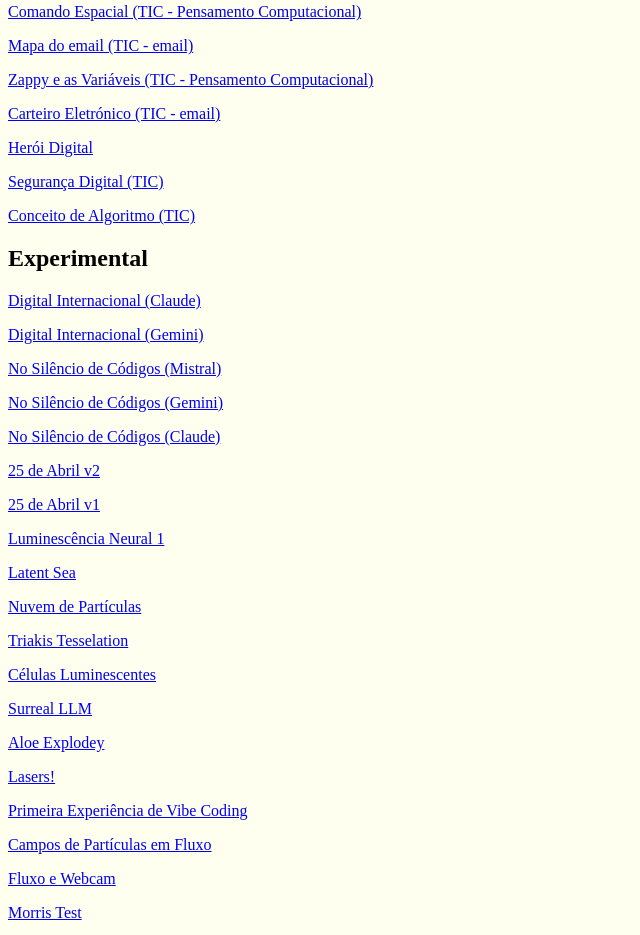
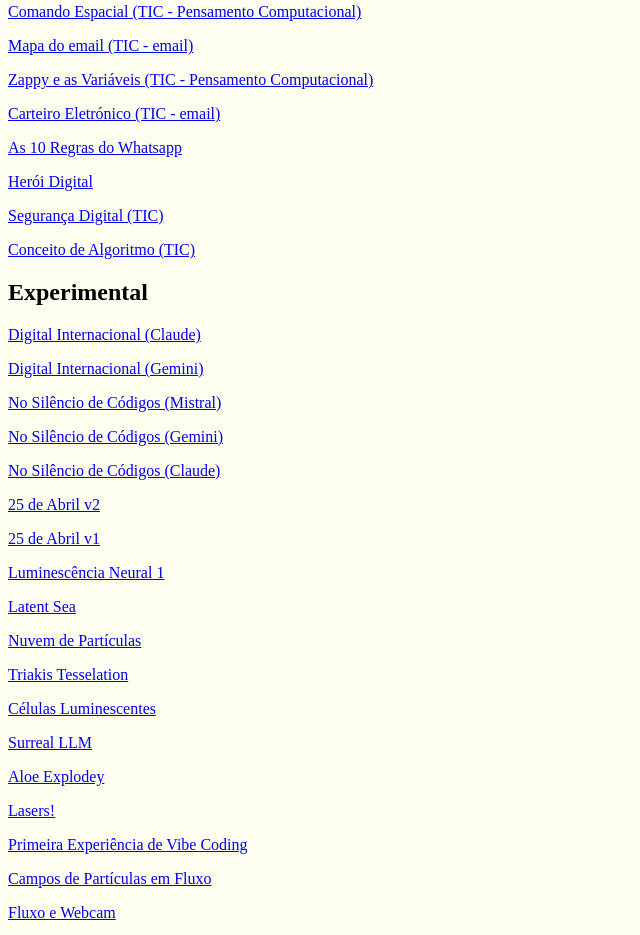
Before and after one commit to archizer0/programanadescontra, a plain HTML site: page index.html in a window 1280 px wide. Shown: the part 1092-2027 px from the top of the page, without its empty margins (0-640 px from the left). Drawn offline with Linux system fonts and the light colour scheme.

Commit message:
Update index.html

```diff
--- a/index.html
+++ b/index.html
@@ -50,6 +50,7 @@
 <p><a href="jogoseducativos/o_mapa_do_email_aevp.html">Mapa do email (TIC - email)</a></p>
 <p><a href="jogoseducativos/a_caixa_m_gica_das_vari_veis.html">Zappy e as Variáveis (TIC - Pensamento Computacional)</a></p>
 <p><a href="jogoseducativos/Carteiro_Eletronico.html">Carteiro Eletrónico (TIC - email)</a></p>
+<p><a href="jogoseducativos/10_regras_de_ouro_jogo_e_guia_interativo.html">As 10 Regras do Whatsapp</a></p>
 <p><a href="jogoseducativos/jogo_da_gl_ria_3d_her_i_digital.html">Herói Digital</a></p>
 <p><a href="jogoseducativos/segurancadigital1.html">Segurança Digital (TIC)</a></p>
 <p></p><a href="jogoseducativos/algortimo1.html">Conceito de Algoritmo (TIC)</a></p>
```
